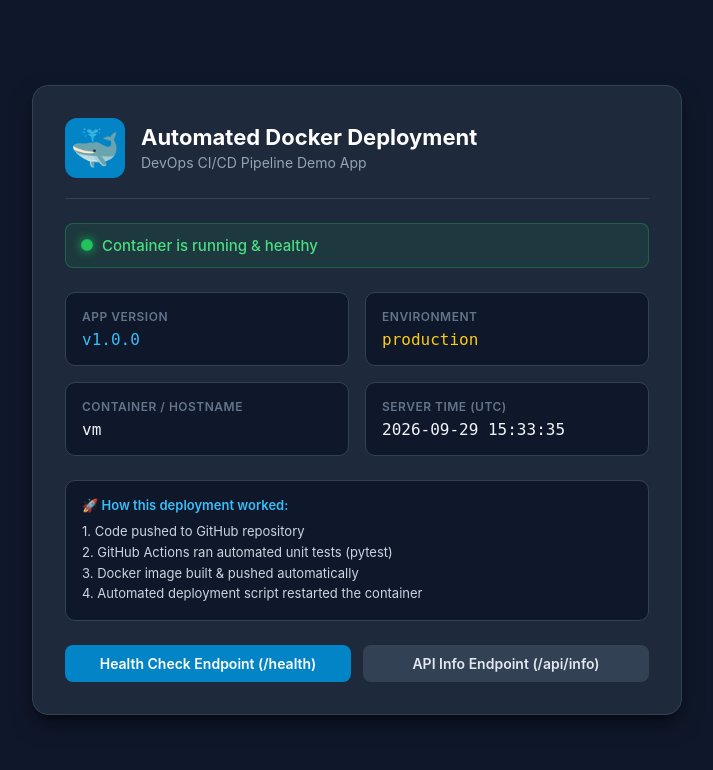
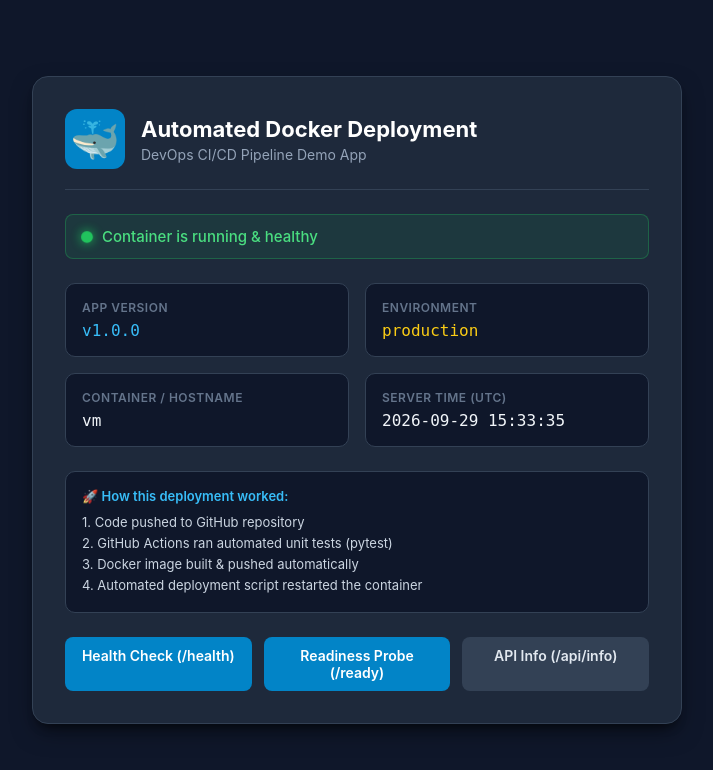
Before and after one commit to Mo-Ashad/Automated-Docker-Deployment, a Flask app: page / in a window 1280 px wide. Shown: the top 770 px of the page, without its empty margins (283-996 px from the left). Run offline with Flask 3, Linux system fonts and the light colour scheme.

Commit message:
feat: improve Docker health check with dynamic port and add readiness probe

```diff
--- a/app.py
+++ b/app.py
@@ -34,6 +34,17 @@
         "version": APP_VERSION,
         "environment": APP_ENV,
         "uptime_seconds": round(uptime_seconds, 2),
+        "timestamp": datetime.datetime.now(datetime.timezone.utc).isoformat()
+    }), 200
+
+@app.route("/ready")
+def ready():
+    """Readiness probe used by container orchestrators to verify app is ready to receive traffic."""
+    return jsonify({
+        "status": "ready",
+        "ready": True,
+        "version": APP_VERSION,
+        "environment": APP_ENV,
         "timestamp": datetime.datetime.now(datetime.timezone.utc).isoformat()
     }), 200
 
--- a/docker-compose.yml
+++ b/docker-compose.yml
@@ -15,7 +15,7 @@
       - PORT=5000
     restart: unless-stopped
     healthcheck:
-      test: ["CMD", "python", "-c", "import urllib.request; urllib.request.urlopen('http://localhost:5000/health')"]
+      test: ["CMD", "python", "-c", "import os, urllib.request; port = os.getenv('PORT', '5000'); urllib.request.urlopen(f'http://localhost:{port}/health')"]
       interval: 30s
       timeout: 5s
       retries: 3
--- a/templates/index.html
+++ b/templates/index.html
@@ -51,8 +51,9 @@
         </div>
 
         <div class="endpoints">
-            <a href="/health" class="btn btn-primary">Health Check Endpoint (/health)</a>
-            <a href="/api/info" class="btn btn-secondary">API Info Endpoint (/api/info)</a>
+            <a href="/health" class="btn btn-primary">Health Check (/health)</a>
+            <a href="/ready" class="btn btn-primary">Readiness Probe (/ready)</a>
+            <a href="/api/info" class="btn btn-secondary">API Info (/api/info)</a>
         </div>
     </div>
 </body>
```
Also changed, not shown: test_app.py (+9 -0 lines), 1 other file.
